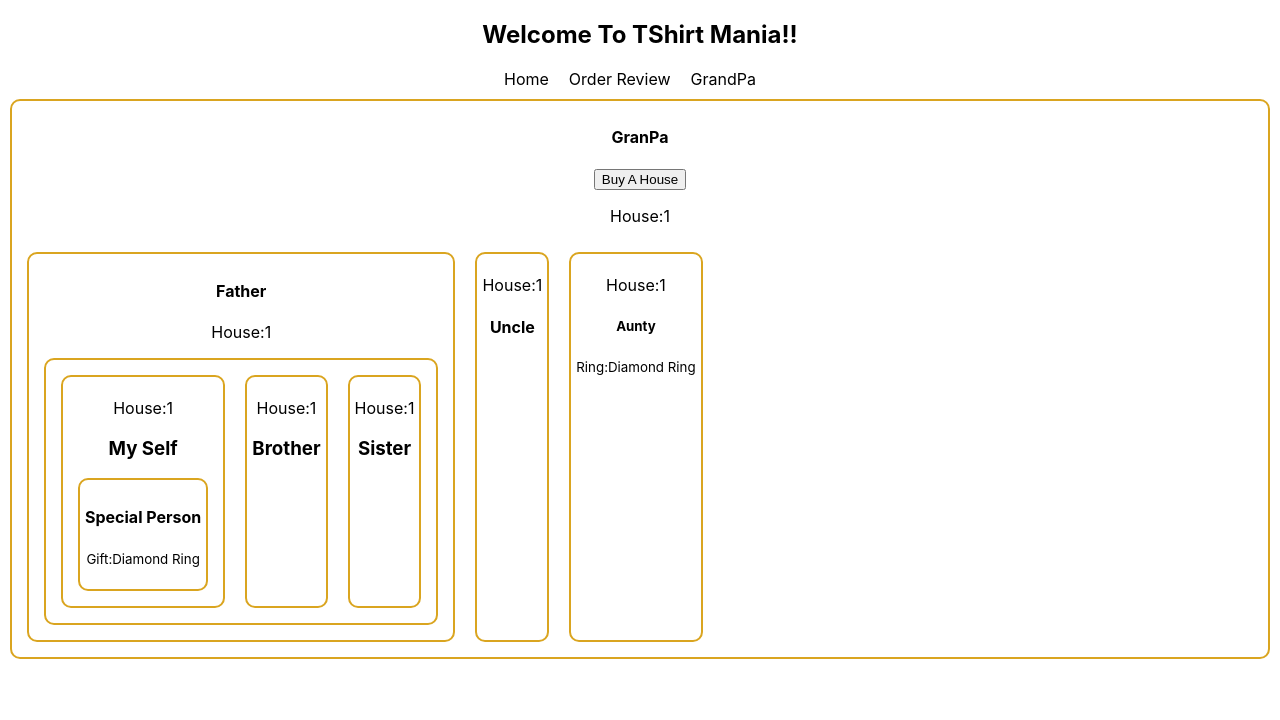
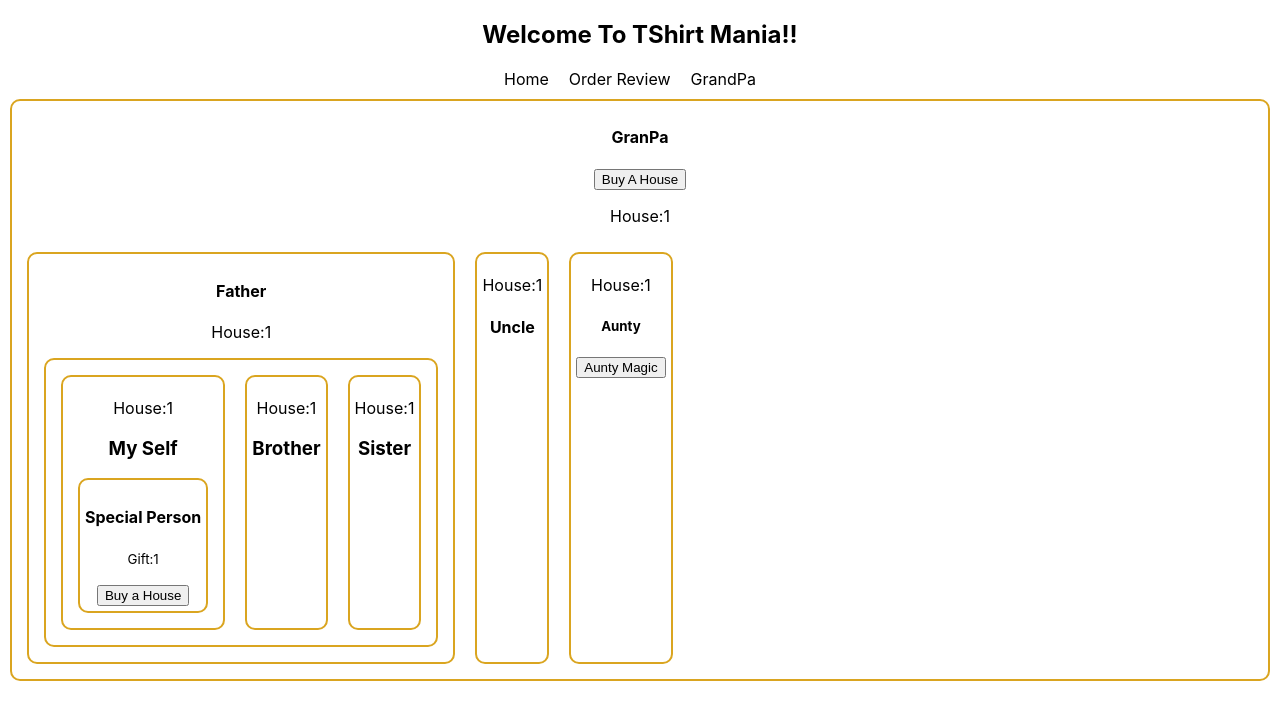
Before and after one commit to noormohammad20/t-shirt-mania, a React (Create React App) app: page /grandpa in a window 1280 px wide. Shown: the top 720 px of the page. Built offline with nearby package versions, Linux system fonts and the light colour scheme; the HTML template or start-up script is replaced by a standard one.

Commit message:
more context api

```diff
--- a/src/components/Aunty/Aunty.js
+++ b/src/components/Aunty/Aunty.js
@@ -1,13 +1,17 @@
 import React, { useContext } from 'react'
 import { RingContext } from '../GrandPa/GrandPa'
 
-const Aunty = ({ house }) => {
-    const ring = useContext(RingContext)
+const Aunty = () => {
+    const [house, setHouse] = useContext(RingContext)
+    const handleHouseIncrease = () => {
+        const newHouseCount = house + 1
+        setHouse(newHouseCount)
+    }
     return (
         <div>
             <p>House:{house}</p>
             <h5>Aunty</h5>
-            <p><small>Ring:{ring}</small></p>
+            <button onClick={handleHouseIncrease}>Aunty Magic</button>
         </div>
     )
 }
--- a/src/components/GrandPa/GrandPa.js
+++ b/src/components/GrandPa/GrandPa.js
@@ -4,16 +4,26 @@
 import Aunty from '../Aunty/Aunty'
 import './GrandPa.css'
 
+//context api
+//.1 call createContext with a default value
+//.2 set a variable of the context with uppercase
+//.3 make sure you export the context to use in other places
+//.4 wrap you child content using RingContext.provider
+//.5 provide a value
+//.6 to consume the context from child component
+//.7 useContext hook and you will you need to pass the contextName
+
+
 export const RingContext = createContext('ring')
 const GrandPa = () => {
     const [house, setHouse] = useState(1)
-    const ornament = 'Diamond Ring'
+
     const handleBuyAHouse = () => {
         const newHouseCount = house + 1
         setHouse(newHouseCount)
     }
     return (
-        <RingContext.Provider value={ornament}>
+        <RingContext.Provider value={[house, setHouse]}>
             <div className='grandpa' >
                 <h4>GranPa</h4>
                 <button onClick={handleBuyAHouse}>Buy A House</button>
--- a/src/components/Special/Special.js
+++ b/src/components/Special/Special.js
@@ -2,11 +2,12 @@
 import { RingContext } from '../GrandPa/GrandPa'
 
 const Special = () => {
-    const ring = useContext(RingContext)
+    const [house, setHouse] = useContext(RingContext)
     return (
         <div>
             <h4>Special Person</h4>
-            <p><small>Gift:{ring}</small></p>
+            <p><small>Gift:{house}</small></p>
+            <button onClick={() => setHouse(house + 1)}>Buy a House</button>
         </div>
     )
 }
```
